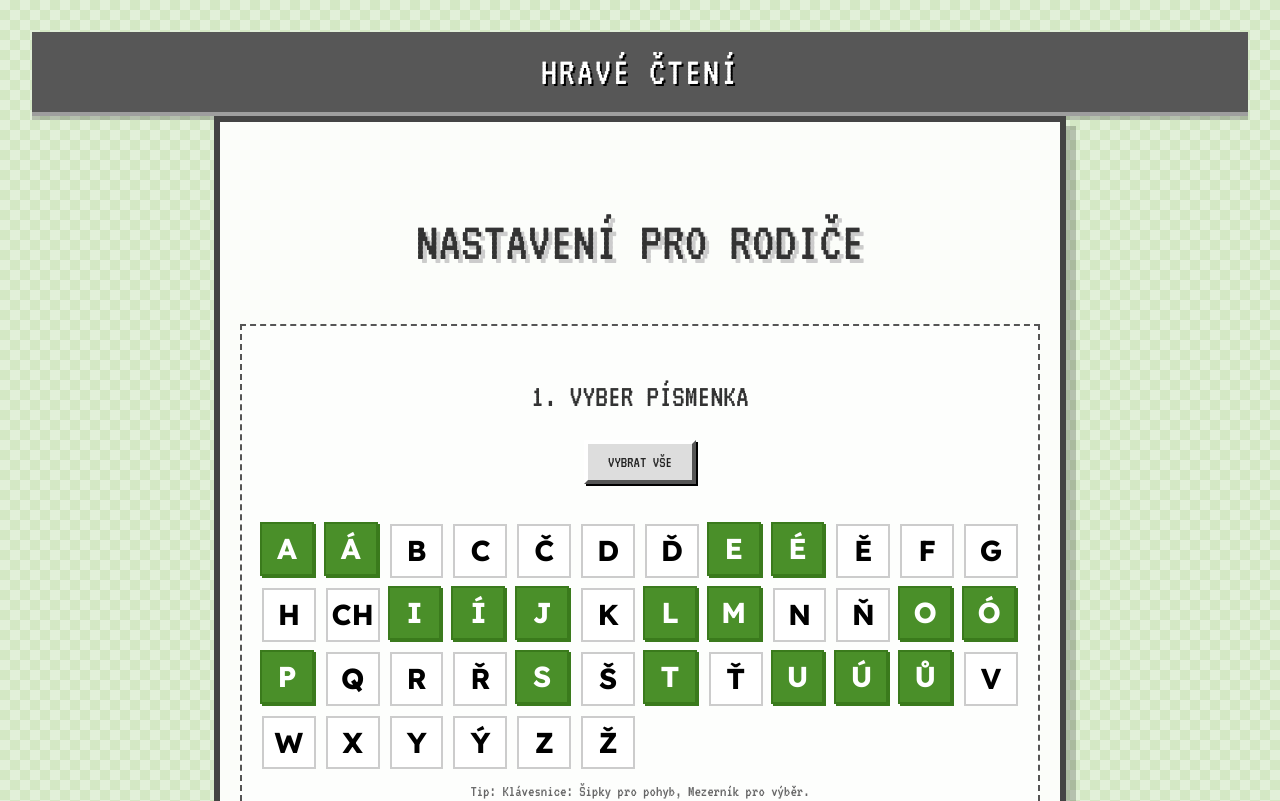
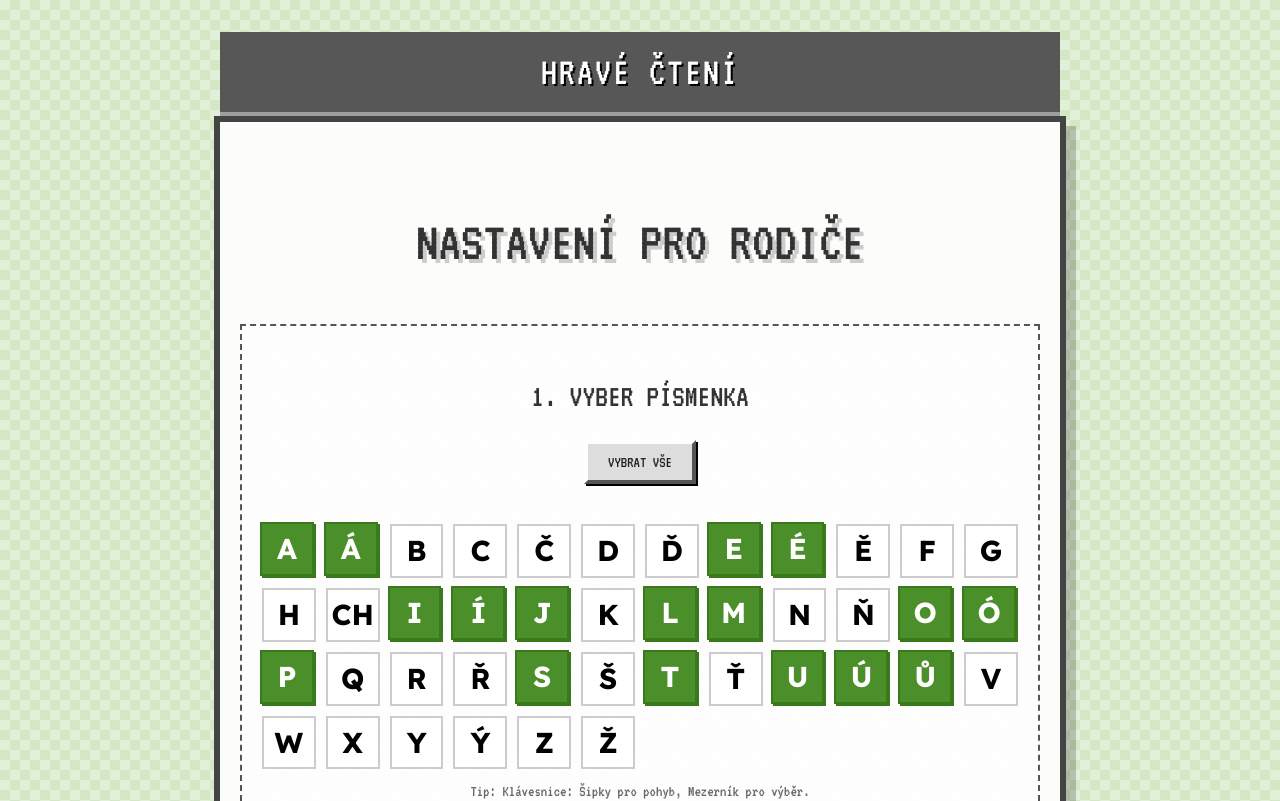
Before and after one commit to muchktom/hrave-cteni, a React (Vite) app: page / in a window 1280 px wide. Shown: the top 801 px of the page. Built offline with nearby package versions, Linux system fonts and the light colour scheme.

Commit message:
fix: Improve accessibility, contrast and layout
- Increase color contrast for text and borders to meet WCAG standards
- Fix header width to match main content
- Revert index.html path changes (handled by Vite base)
- Ensure all interactive elements have consistent focus styles

```diff
--- a/src/App.css
+++ b/src/App.css
@@ -5,6 +5,10 @@
   text-align: center;
   border-bottom: 4px solid var(--mc-stone);
   box-shadow: 0 4px 0 rgba(0,0,0,0.2);
+  width: 100%;
+  max-width: 840px; /* Matching SetupScreen max-width (800px + padding/border) */
+  margin: 0 auto;
+  box-sizing: border-box;
 }
 
 .app-title {
```
